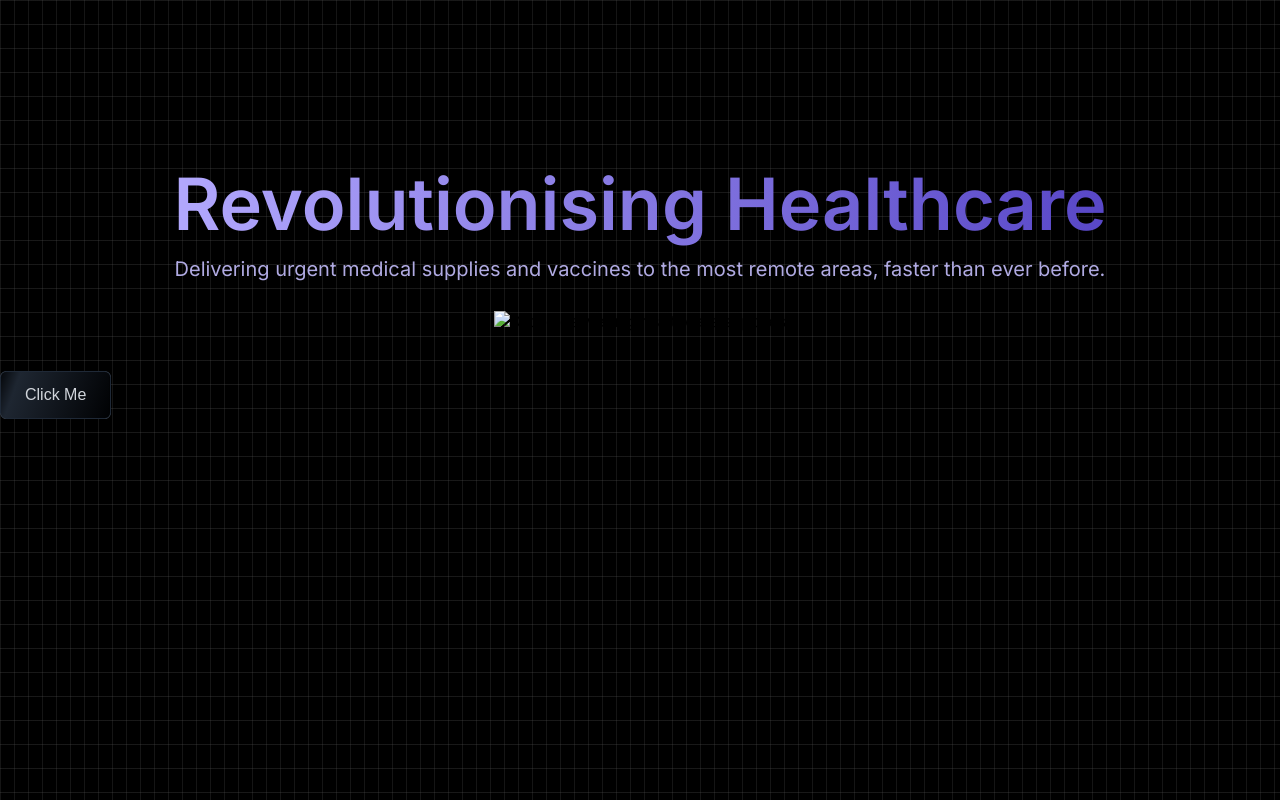
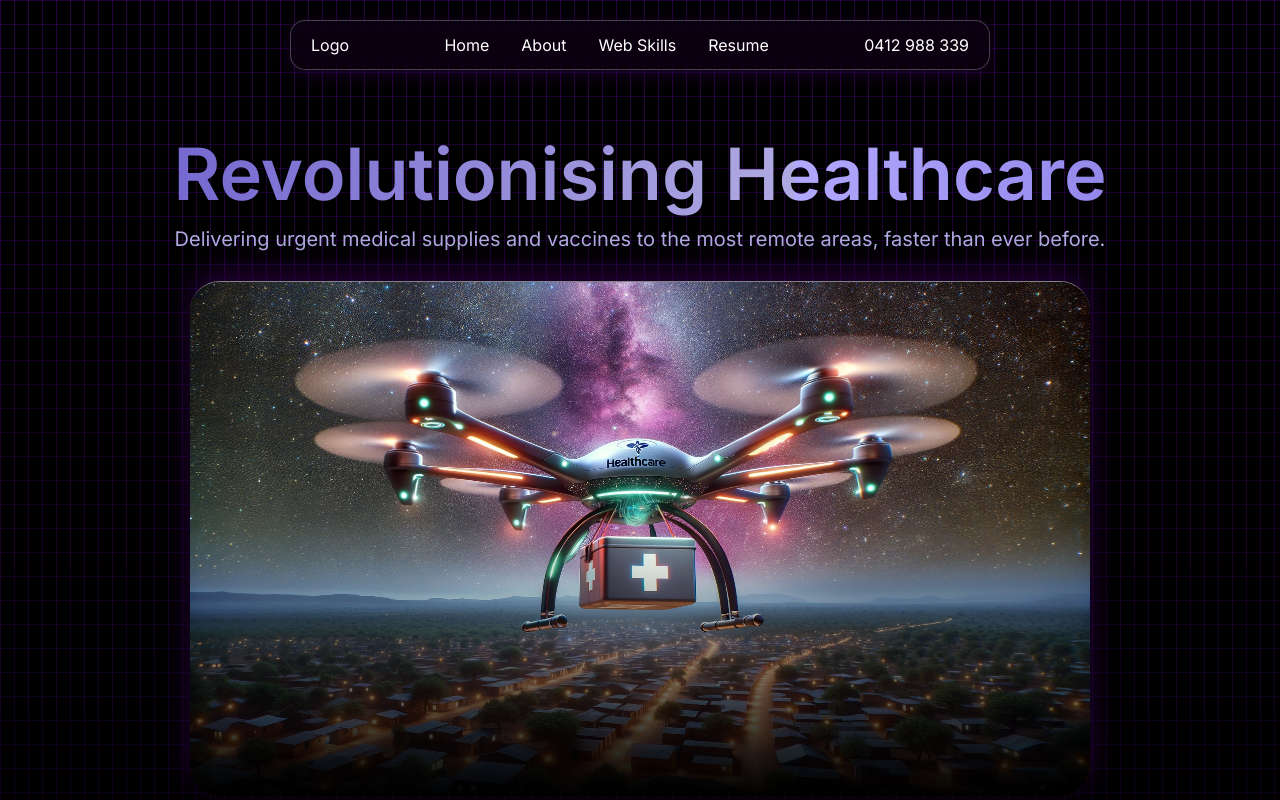
Before and after one commit to Sam-WebP/CSU, a plain HTML site: page ITC293 Introduction to the Web/Assessment 2 Basic HTML and CSS/index.html in a window 1280 px wide. Shown: the top 800 px of the page. Drawn offline with Linux system fonts and the light colour scheme; files that its build step writes are made by us from their sources.

Commit message:
Updated landing page hero section

```diff
--- a/ITC293 Introduction to the Web/Assessment 2 Basic HTML and CSS/index.html
+++ b/ITC293 Introduction to the Web/Assessment 2 Basic HTML and CSS/index.html
@@ -9,18 +9,31 @@
         <link rel="stylesheet" href="styles/homepage/hero-section.css">
         <link rel="stylesheet" href="styles/shiny-button.css">
         <link rel="stylesheet" href="styles/animated-gradient-text.css">
+        <link rel="stylesheet" href="styles/components/nav-bar.css">
         <!-- Document description: Healthcare Drone Company Portfolio - Main Page. Created by Samuel Moran, 21/03/2024. -->
     </head>
     <body>
+        <nav id="navbar">
+            <div class="nav-logo">Logo</div>
+            <ul>
+                <li><a href="index.html">Home</a></li>
+                <li><a href="about.html">About</a></li>
+                <li><a href="web-skills.html">Web Skills</a></li>
+                <li><a href="resume.html">Resume</a></li>
+            </ul>
+            <div class="nav-phone">0412 988 339</div>
+        </nav>
         <section class="hero-section">
             <div class="text-content">
                 <h1 class="animated-gradient-text">Revolutionising Healthcare</h1>
                 <p class="subheading">Delivering urgent medical supplies and vaccines to the most remote areas, faster than ever before.</p>
             </div>
-            <div class="image-content">
-                <img src="path-to-your-image.jpg" alt="Drone delivering healthcare supplies">
+            <div class="hero-image-container">
+                <img src="images/homepage/Drone Hero Section.webp" alt="Drone delivering healthcare supplies">
             </div>
         </section>
-        <button class="shiny-button">Click Me</button>
+        <div class="extra-space">
+
+        </div>
     </body>
 </html>
--- a/ITC293 Introduction to the Web/Assessment 2 Basic HTML and CSS/styles/animated-gradient-text.css
+++ b/ITC293 Introduction to the Web/Assessment 2 Basic HTML and CSS/styles/animated-gradient-text.css
@@ -15,5 +15,5 @@
     -webkit-background-clip: text;
     background-clip: text;
     color: transparent;
-    animation: textGradientAnimation 5s linear infinite;
+    animation: textGradientAnimation 3s linear infinite;
   }
--- /dev/null
+++ b/ITC293 Introduction to the Web/Assessment 2 Basic HTML and CSS/styles/components/nav-bar.css
@@ -0,0 +1,52 @@
+#navbar {
+    background-color: rgba(19, 0, 26, 0.5); /* Semi-transparent background */
+    backdrop-filter: blur(10px); /* Creates the glass effect */
+    -webkit-backdrop-filter: blur(10px); /* For Safari compatibility */
+    border: 1px solid rgba(255, 255, 255, 0.25); /* Optional: subtle border for more glassy effect */
+    overflow: hidden;
+    z-index: 100;
+    position: sticky;
+    top: 20px;
+    display: flex;
+    align-self: center;
+    justify-content: space-between;
+    align-items: center;
+    max-width: 700px;
+    width: 90%;
+    border-radius: 15px;
+    padding-left: 20px;
+    padding-right: 20px;
+    box-shadow: 0 4px 20px rgba(49, 0, 76, 0.57);
+}
+
+.nav-logo {
+    color: white;
+}
+
+.nav-phone {
+    color: white;
+}
+
+
+#navbar ul {
+    list-style-type: none; /* No bullets */
+    margin: 0;
+    padding: 0;
+}
+
+#navbar li {
+    float: left; /* Align the menu items horizontally */
+}
+
+#navbar li a {
+    display: block;
+    color: white; /* Text color */
+    text-align: center;
+    padding: 14px 16px; /* Padding to increase the clickable area */
+    text-decoration: none; /* No underlines on links */
+}
+
+#navbar li a:hover {
+    background-color: #ddd; /* Color change on hover */
+    color: black; /* Text color change on hover */
+}
--- a/ITC293 Introduction to the Web/Assessment 2 Basic HTML and CSS/styles/homepage/hero-section.css
+++ b/ITC293 Introduction to the Web/Assessment 2 Basic HTML and CSS/styles/homepage/hero-section.css
@@ -6,7 +6,7 @@
     text-align: center;
     gap: 20px; /* Adjust the space between text and image */
     padding: 40px; /* Add some padding around the content */
-    padding-top: 10em;
+    padding-top: 5em;
 }
 
 .text-content h1 {
@@ -20,7 +20,33 @@
     margin: 10px 0;
 }
 
-.image-content img {
-    max-width: 100%; /* Ensure the image is responsive */
+.extra-space {
+    height: 500px;
+}
+
+.hero-image-container {
+    position: relative;
+    width: 900px;
+    overflow: hidden; /* This ensures that all content is clipped to the container's bounds */
+    border-radius: 30px; /* Example border-radius, adjust or remove as necessary */
+    border-top: 1px solid rgba(255, 255, 255, 0.507);
+    box-shadow: 0 -10px 30px rgba(54, 0, 83, 0.626);
+
+}
+
+.hero-image-container img {
+    width: 100%;
     height: auto;
+    display: block; /* Ensures the image doesn't add any extra space at the bottom */
 }
+
+.hero-image-container::after {
+    content: "";
+    position: absolute;
+    left: 0;
+    right: 0;
+    bottom: 0;
+    height: 50%; /* Adjust this value as needed for the gradient height */
+    background: linear-gradient(to top, rgb(0, 0, 0), transparent); /* Gradient from solid color to transparent */
+    z-index: 2; /* Above the image but below any other content */
+}
--- a/ITC293 Introduction to the Web/Assessment 2 Basic HTML and CSS/styles/style.css
+++ b/ITC293 Introduction to the Web/Assessment 2 Basic HTML and CSS/styles/style.css
@@ -6,11 +6,21 @@
 
 body {
     font-family: 'Inter', sans-serif;
+    display: flex;
+    flex-direction: column;
     position: relative;
     min-height: 100vh;
-    background-color: #000000; /* bg-slate-950 equivalent */
-    background-image: linear-gradient(to right, rgba(79, 79, 79, 0.266) 1px, transparent 1px), linear-gradient(to bottom, rgba(79, 79, 79, 0.308) 1px, transparent 1px);
-    background-size: 14px 24px;
+    background-color: #000000; /* Keep as the base color */
+    /* Layered background: top layer is the fade to black, bottom layers are the grid */
+    background-image:
+        linear-gradient(to bottom, transparent, #000000), /* New gradient for the fade to black effect */
+        linear-gradient(to right, rgba(146, 16, 245, 0.252) 1px, transparent 1px),
+        linear-gradient(to bottom, rgba(136, 0, 255, 0.206) 1px, transparent 1px);
+    background-size:
+        100% 100%, /* This covers the entire body for the fade effect */
+        14px 24px, 14px 24px; /* Grid sizes */
+    background-repeat:
+        no-repeat, repeat, repeat; /* The fade effect shouldn't repeat, but the grid should */
 }
 
 .dotted-background {
```
Also changed, not shown: ITC293 Introduction to the Web/Assessment 2 Basic HTML and CSS/images/homepage/Drone Hero Section.webp (added), ITC293 Introduction to the Web/Assessment 2 Basic HTML and CSS/styles/components/shiny-button.css (renamed from ITC293 Introduction to the Web/Assessment 2 Basic HTML and CSS/styles/shiny-button.css).
